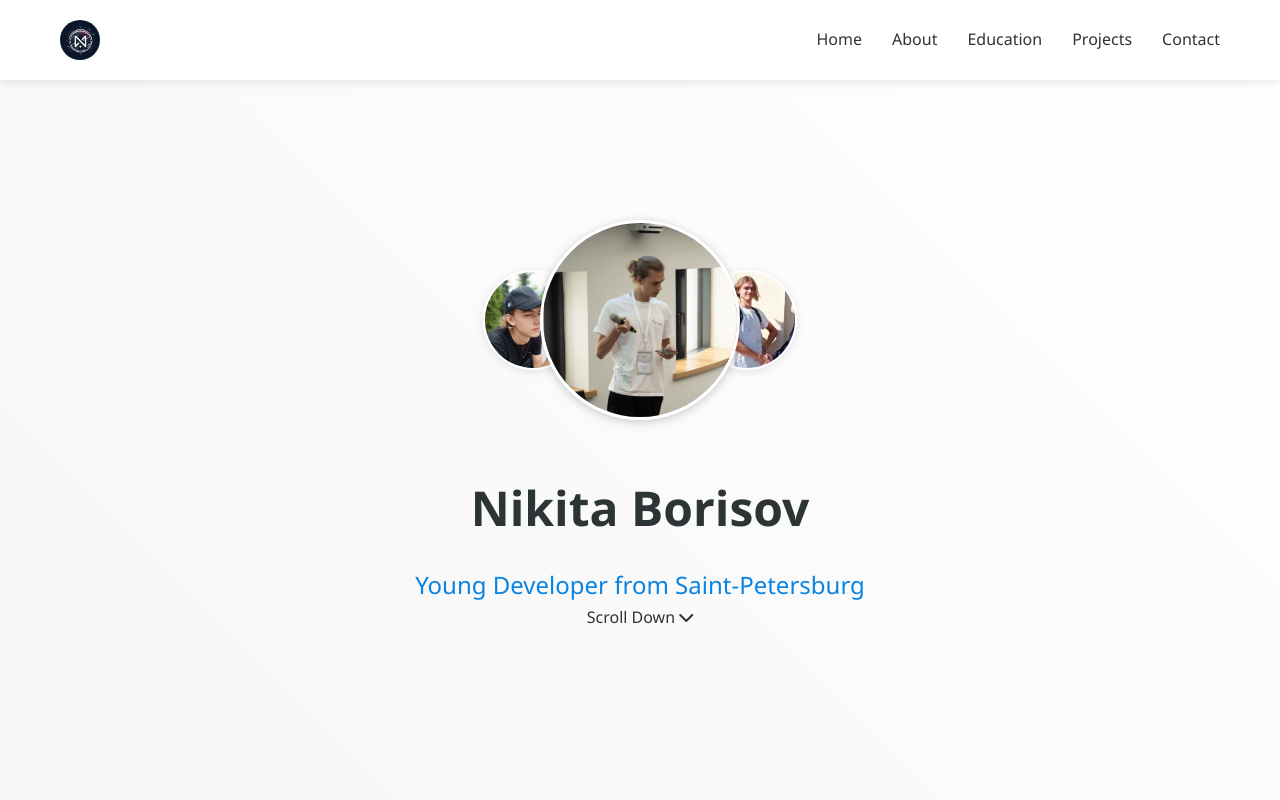
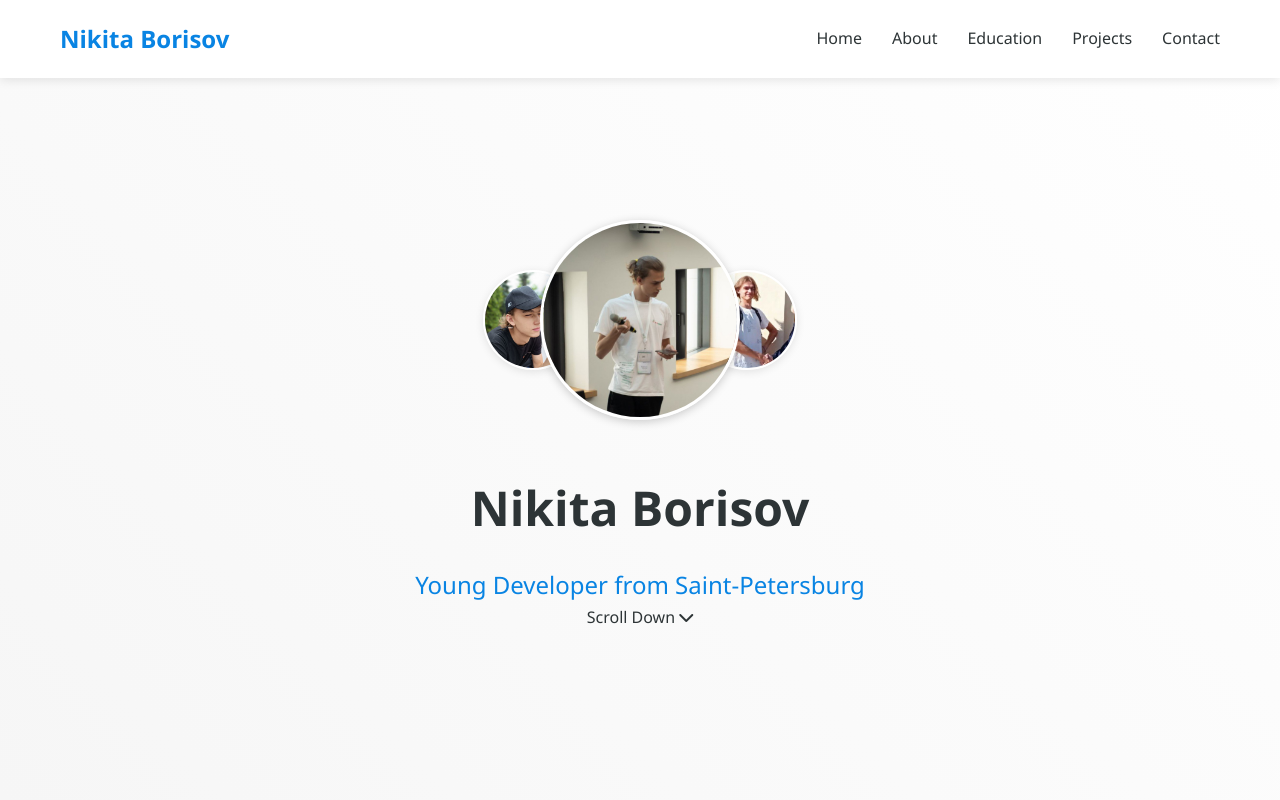
Before and after one commit to Nizier193/nizier193.github.io, a plain HTML site: page index.html in a window 1280 px wide. Shown: the top 800 px of the page. Drawn offline with Linux system fonts and the light colour scheme.

Commit message:
replaced again

```diff
--- a/index.html
+++ b/index.html
@@ -10,9 +10,7 @@
 <body>
     <nav>
         <div class="nav-content">
-            <div class="nav-logo">
-                <img src="images/logo.png" alt="Nikita Borisov" class="nav-avatar">
-            </div>
+            <span class="logo">Nikita Borisov</span>
             <ul>
                 <li><a href="#home">Home</a></li>
                 <li><a href="#about">About</a></li>
```
